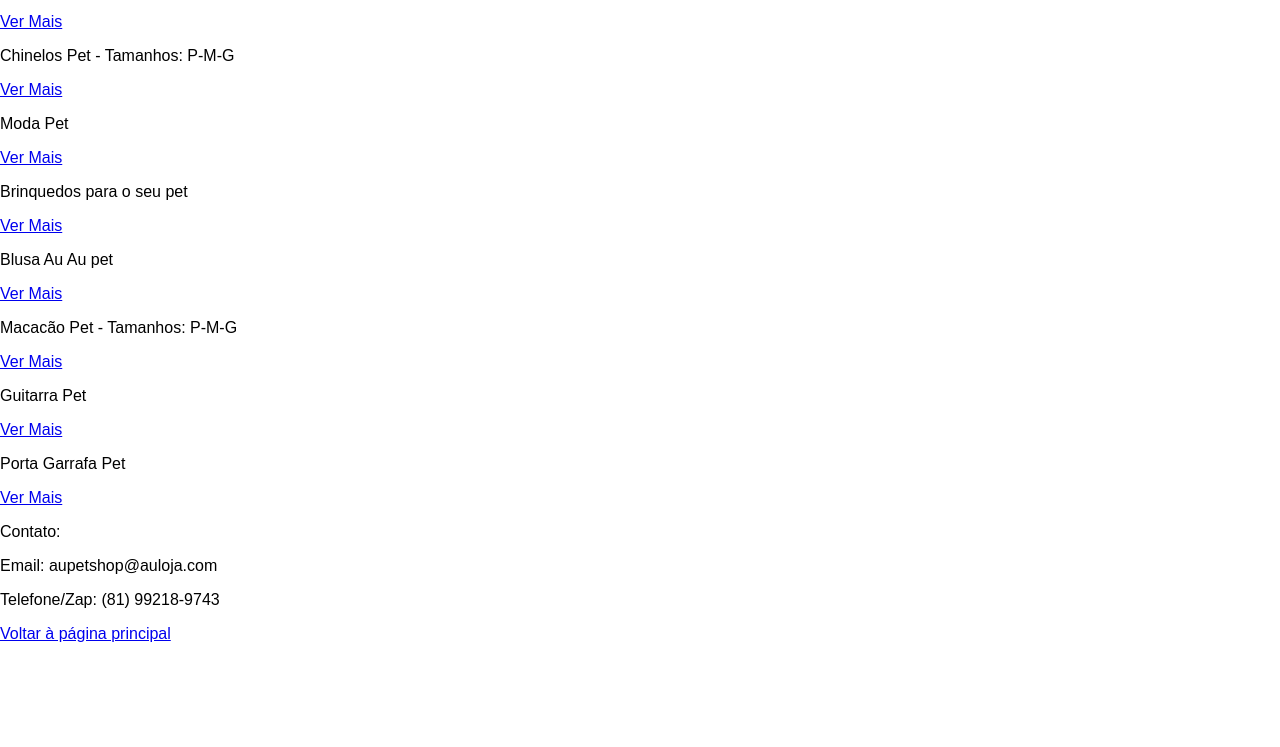
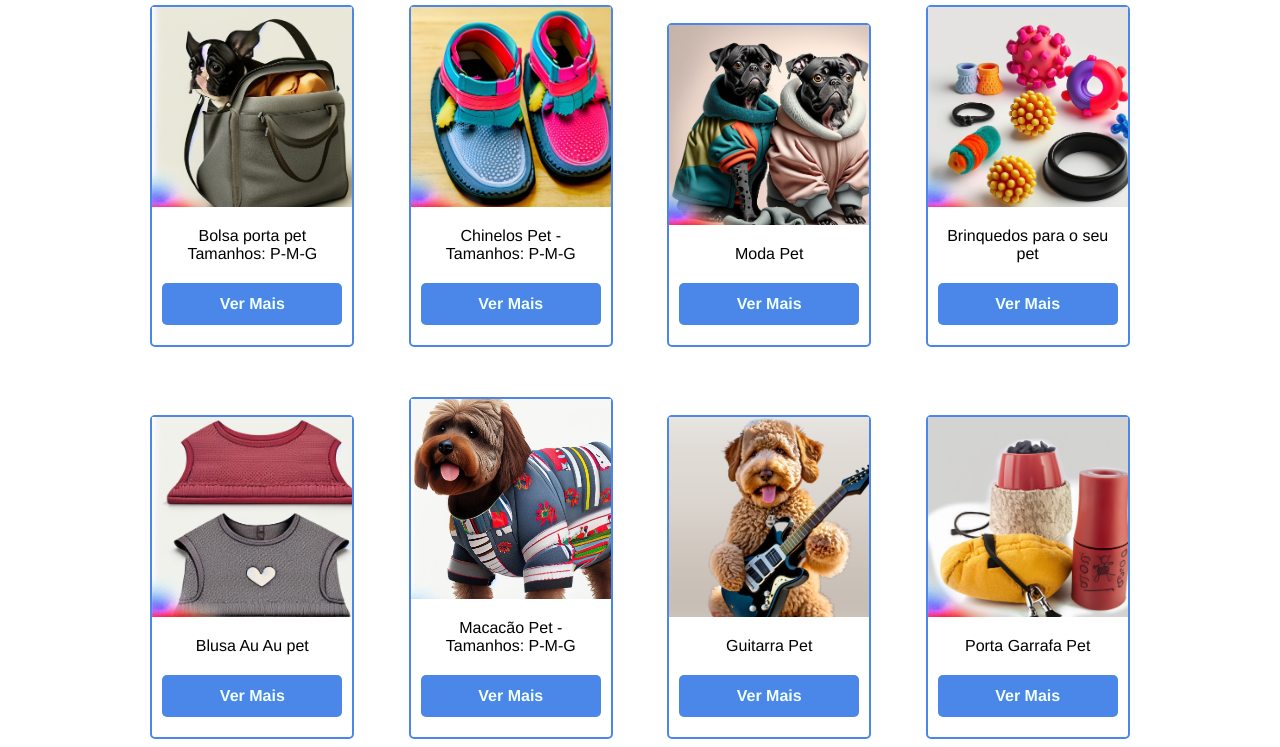
Before and after one commit to alexsabrasil/atividade-petshop, a plain HTML site: page loja.html in a window 1280 px wide. Shown: the part 135-882 px from the top of the page. Before the commit the page ends 800 px from the top, so only its background shows below. Drawn offline with Linux system fonts and the light colour scheme.

Commit message:
alterando novo código

```diff
--- a/produtos.css
+++ b/produtos.css
@@ -1,38 +1,110 @@
-/* Estilo geral */
-body {
-  font-family: Arial, sans-serif;
+/*Reset*/
+
+* {
+  padding: 0;
   margin: 0;
-  padding: 0;
+  font-family: 'Poppins', Helvetica, sans-serif;
 }
 
-header h1 {
-  color:brown;
-  font-size:x-large ;
+/*cabeçalho*/
+
+h1, p {
   text-align: center;
-  font-size: 35px;
-  font-style: italic;
-  text-align: center;
-
 }
 
-.carousel-container {
-  width: 100%;
-  overflow: hidden;
+h1 {
+  margin-top: 40px;
+  margin-bottom: 20px;
+  color: #4a87e8;
 }
 
-.carousel-slide {
-  display: flex;
-  transition: transform 0.6s ease-in-out;
+/*galeria*/
+
+.container {
+  max-width: 1200px;
+  margin: 0 auto;
+  text-align: center;
 }
 
-.carousel-slide img {
-  width: 100%;
-  height: auto;
+.card {
+  display: inline-block;
+  width: 200px;
+  margin: 25px;
+  border: 2px solid #4a87e8;
+  border-radius: 5px;
 }
 
-/*responsivo carrossel*/
+.card-image:hover {
+  background-color: #fff;
+  color: #4a87e8;
+  border-color: #4a87e8;
+}
 
-@keyframes carousel {
+
+.card-image {
+  height: 200px;
+  background-size: cover;
+  transition: .5s;
+}
+
+.card-1 .card-image {
+  background-image: url("imagens/produto1.jpg");
+}
+
+.card-2 .card-image {
+  background-image: url("imagens/produto2.jpg");
+}
+
+.card-3 .card-image {
+  background-image: url("imagens/produto3.jpg");
+}
+
+.card-4 .card-image {
+  background-image: url("imagens/produto4.jpg");
+}
+
+.card-5 .card-image {
+  background-image: url("imagens/produto5.jpg");
+}
+
+.card-6 .card-image {
+  background-image: url("imagens/produto6.jpg");
+}
+
+.card-7 .card-image {
+  background-image: url("imagens/produto7.png");
+}
+
+.card-8 .card-image {
+  background-image: url("imagens/produto8.jpg");
+}
+
+.btn {
+  display: block;
+  background-color: #4a87e8;
+  color: azure;
+  margin-top: 20px;
+  text-decoration: none;
+  padding: 10px;
+  border: 2px solid transparent;
+  font-weight: bold;
+  transition: .5s;
+  border-radius: 5px;
+}
+
+.btn:hover {
+  background-color: #fff;
+  color: #4a87e8;
+  border-color: #4a87e8;
+}
+
+.card-description {
+  padding: 20px 10px;
+}
+
+/*responsivo*/
+
+@keyframes container {
   0% {
     opacity: 0;
   }
@@ -47,26 +119,25 @@ header h1 {
   }
 }
 
-.img-hover:hover {
-  border-color: #111;
-  background:#111;
-  display: inline-flex;
-  color:#fff;
-  padding: 5px 10px;
+/* Estilo do rodapé (footer) */
+
+footer {
+  background-color: #333;
+  color: #fff;
   text-align: center;
-  text-decoration: none;
-  border: none;
-  border-radius: 5px;
-  cursor: pointer;
+  padding: 10px;
 }
 
-img {
-  border-color: #111;
+a {
   display: block;
   text-align: center;
-  color: #007BFF;
+  background-color: #333;
+  color: #4a87e8;
   text-decoration: none;
-  margin-top: 5px;
-  border-radius: 5px;
-  cursor: pointer;
+  margin-top: 0;
+  transition: 0.9s;
 }
+
+a:hover {
+  opacity: 0.5;
+}
```
